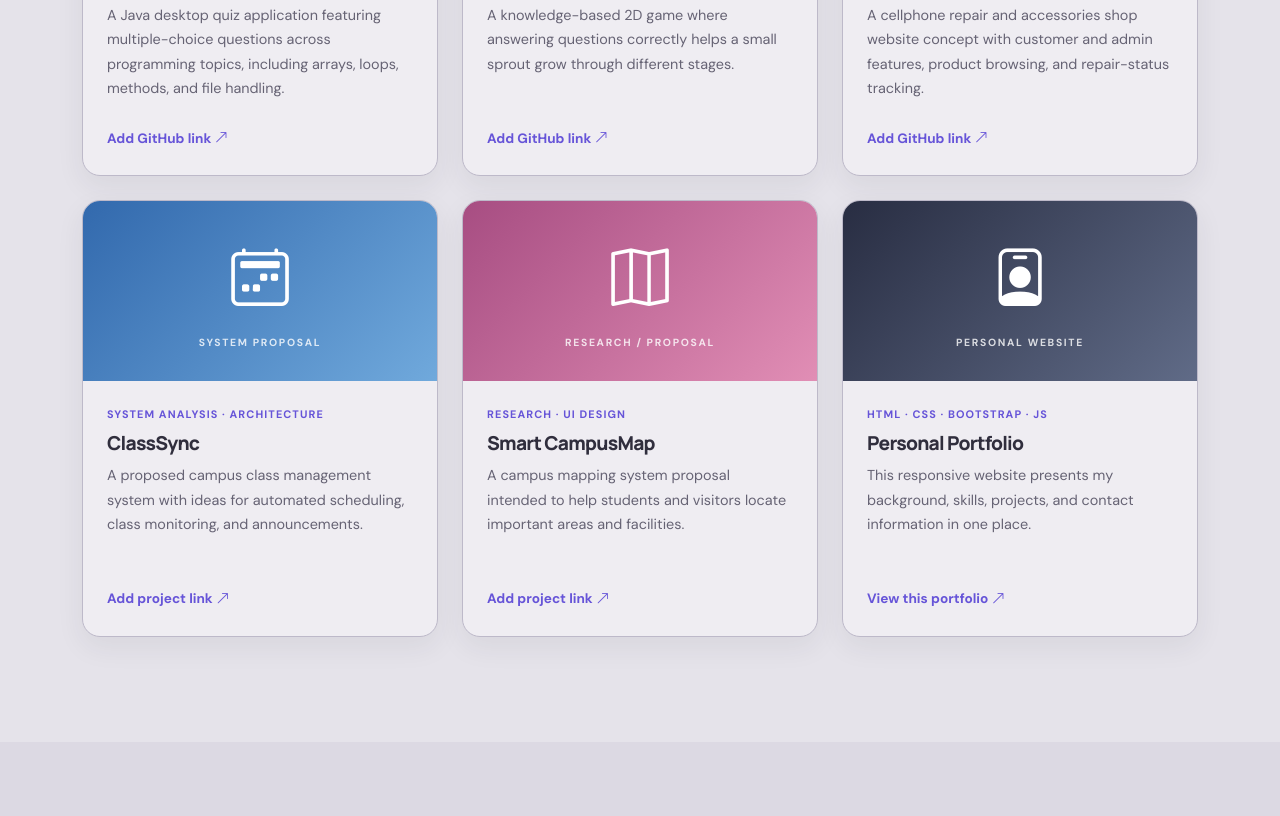
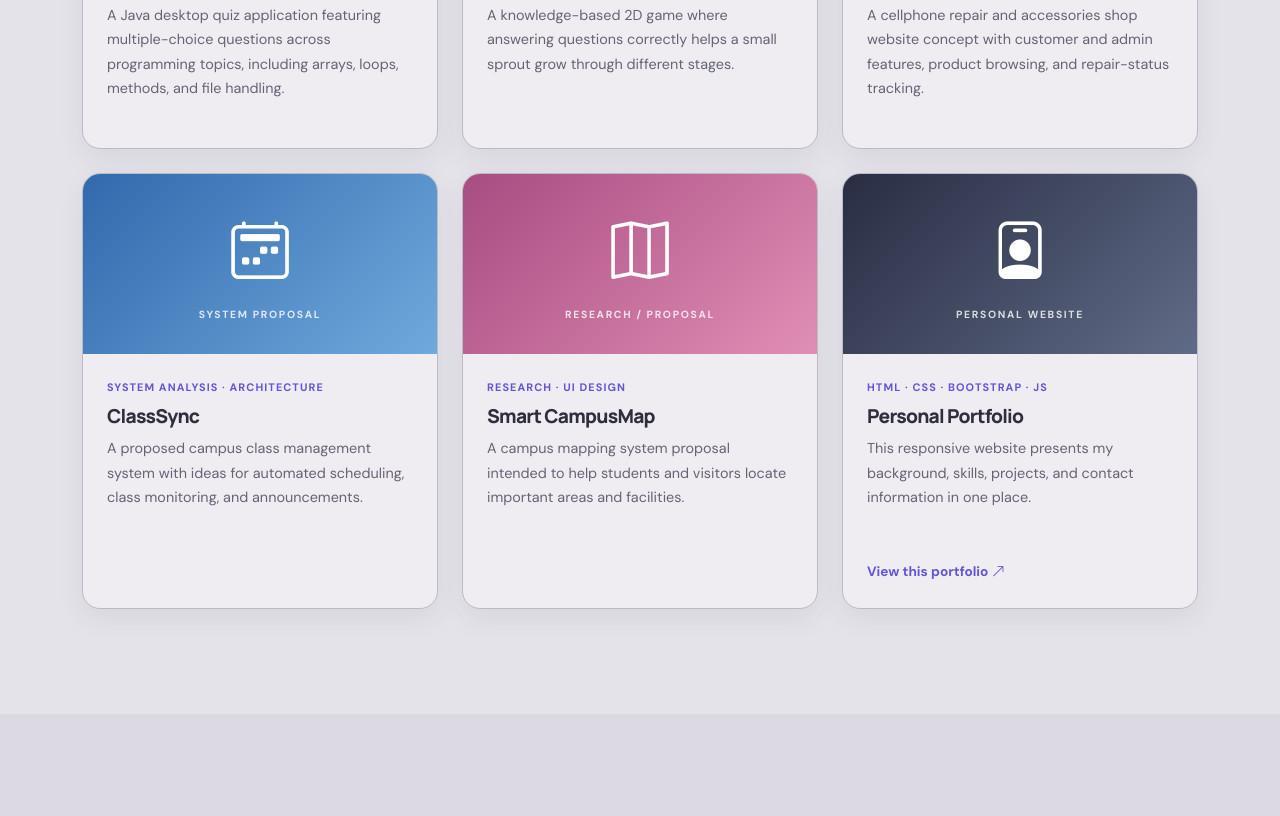
Before and after one commit to RJLibarnesDev/Personal_Portfolio-Libarnes, a plain HTML site: page index.html in a window 1280 px wide. Shown: the part 4018-4834 px from the top of the page. Drawn offline with nearby package versions, Linux system fonts and the light colour scheme.

Commit message:
commented the add github links from project cards
not yet deployed, confusing to users

```diff
--- a/index.html
+++ b/index.html
@@ -242,7 +242,8 @@
                 <div class="project-meta">JAVA · SWING · OOP</div>
                 <h3>Programming Knowledge Test</h3>
                 <p>A Java desktop quiz application featuring multiple-choice questions across programming topics, including arrays, loops, methods, and file handling.</p>
-                <div class="project-links"><a href="#" class="project-link" aria-label="Add project repository link">Add GitHub link <i class="bi bi-arrow-up-right"></i></a></div>
+                <!--commented temporarily-->
+                <!--<div class="project-links"><a href="#" class="project-link" aria-label="Add project repository link">Add GitHub link <i class="bi bi-arrow-up-right"></i></a></div>-->
               </div>
             </article>
           </div>
@@ -253,7 +254,8 @@
                 <div class="project-meta">JAVA · GAME DEVELOPMENT</div>
                 <h3>Pixel Sprout</h3>
                 <p>A knowledge-based 2D game where answering questions correctly helps a small sprout grow through different stages.</p>
-                <div class="project-links"><a href="#" class="project-link" aria-label="Add project repository link">Add GitHub link <i class="bi bi-arrow-up-right"></i></a></div>
+                <!--commented temporarily-->
+                <!--<div class="project-links"><a href="#" class="project-link" aria-label="Add project repository link">Add GitHub link <i class="bi bi-arrow-up-right"></i></a></div>-->
               </div>
             </article>
           </div>
@@ -264,7 +266,8 @@
                 <div class="project-meta">PYTHON · FLASK · SQLITE</div>
                 <h3>RC Cabañero</h3>
                 <p>A cellphone repair and accessories shop website concept with customer and admin features, product browsing, and repair-status tracking.</p>
-                <div class="project-links"><a href="#" class="project-link" aria-label="Add project repository link">Add GitHub link <i class="bi bi-arrow-up-right"></i></a></div>
+                <!--commented temporarily-->
+                <!--<div class="project-links"><a href="#" class="project-link" aria-label="Add project repository link">Add GitHub link <i class="bi bi-arrow-up-right"></i></a></div>-->
               </div>
             </article>
           </div>
@@ -275,7 +278,8 @@
                 <div class="project-meta">SYSTEM ANALYSIS · ARCHITECTURE</div>
                 <h3>ClassSync</h3>
                 <p>A proposed campus class management system with ideas for automated scheduling, class monitoring, and announcements.</p>
-                <div class="project-links"><a href="#" class="project-link" aria-label="Add project documentation link">Add project link <i class="bi bi-arrow-up-right"></i></a></div>
+                <!--commented temporarily-->
+                <!--<div class="project-links"><a href="#" class="project-link" aria-label="Add project documentation link">Add project link <i class="bi bi-arrow-up-right"></i></a></div>-->
               </div>
             </article>
           </div>
@@ -286,7 +290,8 @@
                 <div class="project-meta">RESEARCH · UI DESIGN</div>
                 <h3>Smart CampusMap</h3>
                 <p>A campus mapping system proposal intended to help students and visitors locate important areas and facilities.</p>
-                <div class="project-links"><a href="#" class="project-link" aria-label="Add project documentation link">Add project link <i class="bi bi-arrow-up-right"></i></a></div>
+                <!--commented temporarily-->
+                <!--<div class="project-links"><a href="#" class="project-link" aria-label="Add project documentation link">Add project link <i class="bi bi-arrow-up-right"></i></a></div>-->
               </div>
             </article>
           </div>
```
